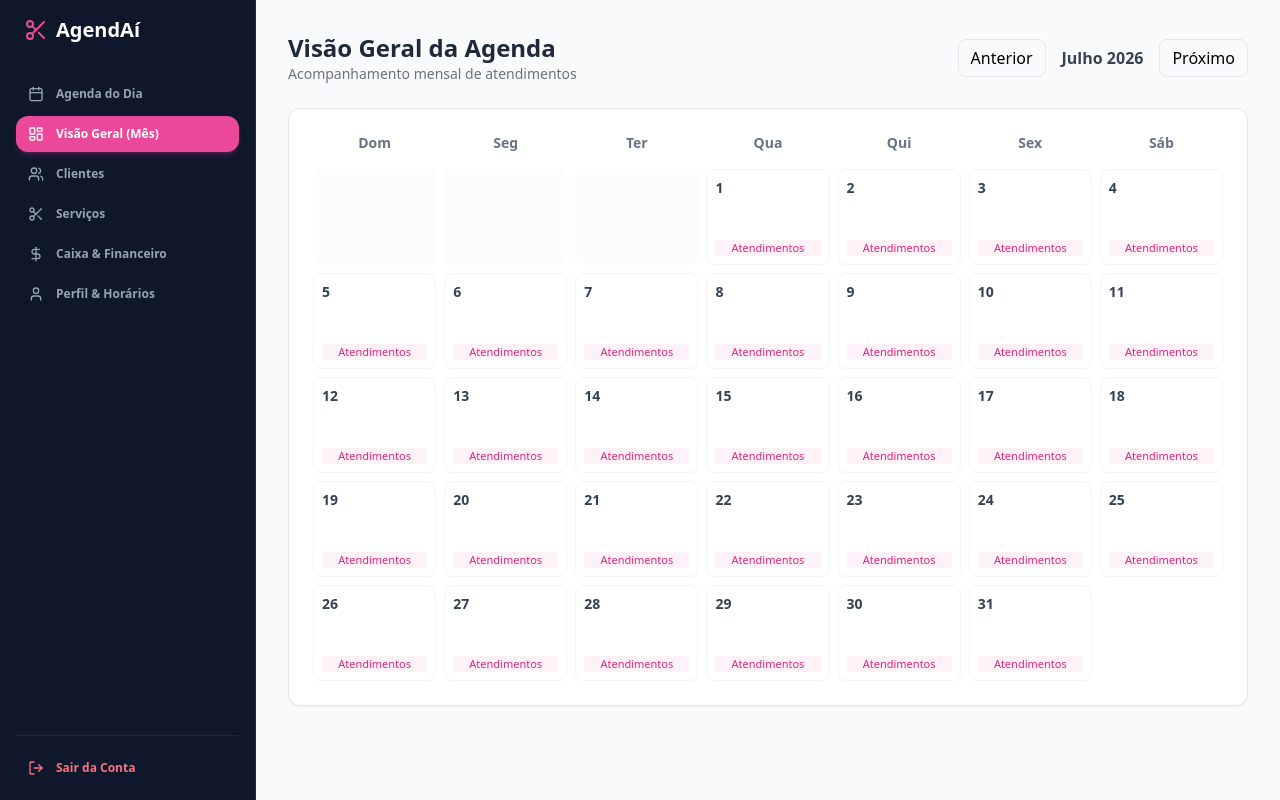
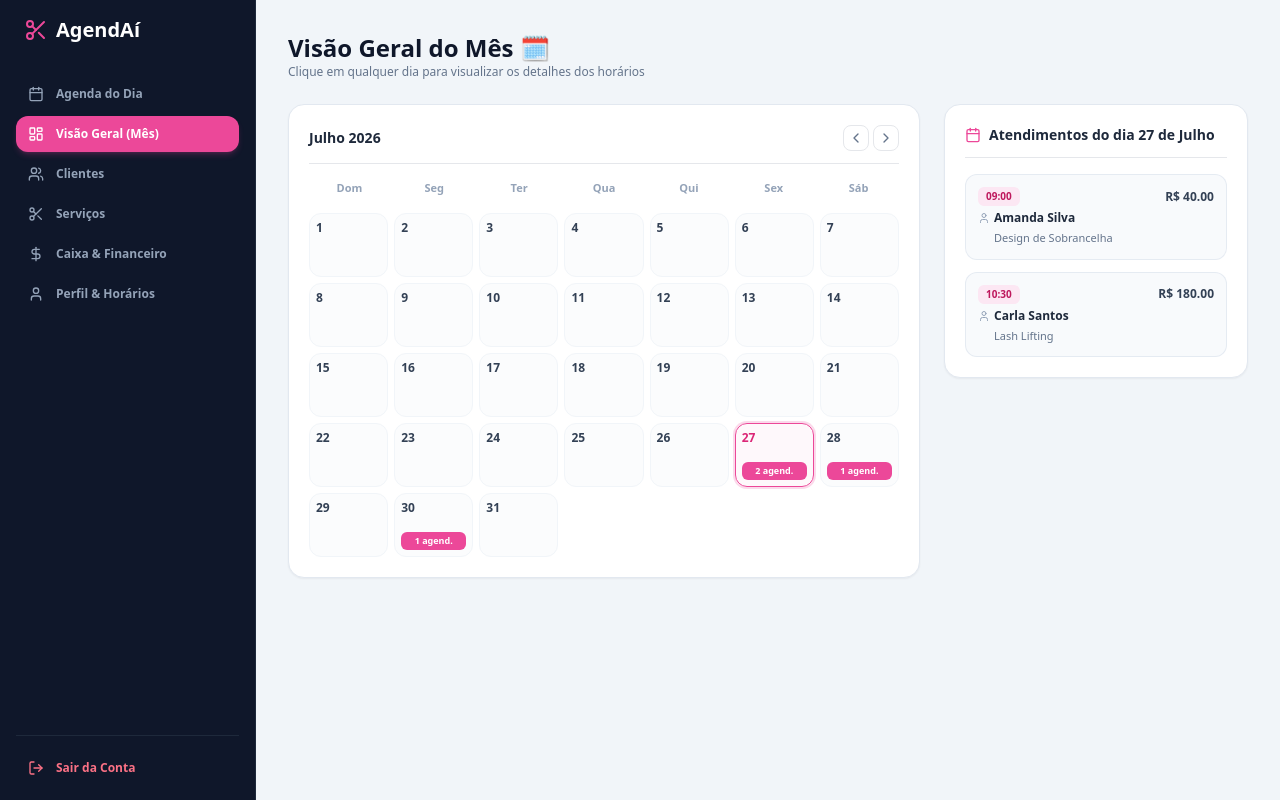
Before and after one commit to felipegdossantos8-glitch/agendai, a Next.js app: page /dashboard/agenda-geral in a window 1280 px wide. Built offline with nearby package versions, Linux system fonts and the light colour scheme.

Commit message:
Update page.tsx

```diff
--- a/src/app/dashboard/agenda-geral/page.tsx
+++ b/src/app/dashboard/agenda-geral/page.tsx
@@ -1,69 +1,114 @@
 "use client";
+
 import { useState } from "react";
 import Sidebar from "@/components/Sidebar";
+import { Calendar as CalendarIcon, Clock, User, ChevronLeft, ChevronRight } from "lucide-react";
 
 export default function AgendaGeralPage() {
-  const [dataAtual, setDataAtual] = useState(new Date());
+  const [diaSelecionado, setDiaSelecionado] = useState<number | null>(27);
 
-  // Gerador simples de dias do mês atual
-  const ano = dataAtual.getFullYear();
-  const mes = dataAtual.getMonth();
-  const diasNoMes = new Date(ano, mes + 1, 0).getDate();
-  const primeiroDiaSemana = new Date(ano, mes, 1).getDay();
+  // Exemplo de agendamentos mapeados por dia do mês atual (Julho)
+  const dadosAgendamentos: Record<number, Array<{ cliente: string; servico: string; hora: string; valor: number }>> = {
+    27: [
+      { cliente: "Amanda Silva", servico: "Design de Sobrancelha", hora: "09:00", valor: 40.0 },
+      { cliente: "Carla Santos", servico: "Lash Lifting", hora: "10:30", valor: 180.0 },
+    ],
+    28: [
+      { cliente: "Juliana Mendes", servico: "Manicure Tradicional", hora: "14:00", valor: 35.0 },
+    ],
+    30: [
+      { cliente: "Patricia Lima", servico: "Limpeza de Pele", hora: "16:00", valor: 120.0 },
+    ],
+  };
 
-  const diasArray = Array.from({ length: diasNoMes }, (_, i) => i + 1);
-  const espacosIniciais = Array.from({ length: primeiroDiaSemana }, (_, i) => i);
-
-  const nomesMeses = [
-    "Janeiro", "Fevereiro", "Março", "Abril", "Maio", "Junho",
-    "Julho", "Agosto", "Setembro", "Outubro", "Novembro", "Dezembro"
-  ];
+  const diasDoMes = Array.from({ length: 31 }, (_, i) => i + 1);
 
   return (
-    <div className="flex min-h-screen bg-gray-50">
+    <div className="flex h-screen bg-slate-100 text-slate-800 overflow-hidden">
       <Sidebar />
-      <main className="flex-1 p-8">
-        <div className="flex justify-between items-center mb-6">
+      <main className="flex-1 p-4 md:p-8 overflow-y-auto">
+        <header className="mb-6 flex justify-between items-center">
           <div>
-            <h1 className="text-2xl font-bold text-gray-800">Visão Geral da Agenda</h1>
-            <p className="text-sm text-gray-500">Acompanhamento mensal de atendimentos</p>
+            <h1 className="text-2xl font-bold text-slate-900">Visão Geral do Mês 🗓️</h1>
+            <p className="text-xs text-slate-500">Clique em qualquer dia para visualizar os detalhes dos horários</p>
           </div>
-          <div className="flex items-center gap-4">
-            <button
-              onClick={() => setDataAtual(new Date(ano, mes - 1, 1))}
-              className="px-3 py-1.5 border rounded-lg hover:bg-white"
-            >
-              Anterior
-            </button>
-            <span className="font-bold text-gray-700">{nomesMeses[mes]} {ano}</span>
-            <button
-              onClick={() => setDataAtual(new Date(ano, mes + 1, 1))}
-              className="px-3 py-1.5 border rounded-lg hover:bg-white"
-            >
-              Próximo
-            </button>
+        </header>
+
+        <div className="grid grid-cols-1 lg:grid-cols-3 gap-6 pb-12">
+          {/* Calendário Mensal */}
+          <div className="lg:col-span-2 bg-white p-5 rounded-2xl border border-slate-200 shadow-sm space-y-4">
+            <div className="flex justify-between items-center border-b pb-3">
+              <span className="font-extrabold text-sm text-slate-800">Julho 2026</span>
+              <div className="flex gap-1">
+                <button className="p-1 rounded-lg border hover:bg-slate-50 text-slate-500"><ChevronLeft size={16} /></button>
+                <button className="p-1 rounded-lg border hover:bg-slate-50 text-slate-500"><ChevronRight size={16} /></button>
               </div>
             </div>
 
-        <div className="bg-white rounded-xl shadow-sm border border-gray-200 p-6">
-          <div className="grid grid-cols-7 gap-2 text-center font-semibold text-gray-500 mb-4 text-sm">
+            <div className="grid grid-cols-7 gap-1 text-center font-bold text-[11px] text-slate-400 mb-2">
               <div>Dom</div><div>Seg</div><div>Ter</div><div>Qua</div><div>Qui</div><div>Sex</div><div>Sáb</div>
             </div>
-          <div className="grid grid-cols-7 gap-2">
-            {espacosIniciais.map((e) => (
-              <div key={`espaco-${e}`} className="h-24 bg-gray-50/50 rounded-lg"></div>
-            ))}
-            {diasArray.map((dia) => (
-              <div
+
+            <div className="grid grid-cols-7 gap-1.5">
+              {diasDoMes.map((dia) => {
+                const temAtendimentos = dadosAgendamentos[dia] && dadosAgendamentos[dia].length > 0;
+                const qtd = temAtendimentos ? dadosAgendamentos[dia].length : 0;
+                const estaSelecionado = diaSelecionado === dia;
+
+                return (
+                  <button
                     key={dia}
-                className="h-24 border border-gray-100 rounded-lg p-2 hover:border-pink-300 transition-colors bg-white flex flex-col justify-between"
+                    onClick={() => setDiaSelecionado(dia)}
+                    className={`h-16 p-1.5 rounded-xl border flex flex-col justify-between items-start transition-all relative ${
+                      estaSelecionado
+                        ? "border-pink-500 bg-pink-50/50 ring-2 ring-pink-500/20"
+                        : "border-slate-100 hover:border-slate-300 bg-slate-50/50"
+                    }`}
                   >
-                <span className="font-bold text-sm text-gray-700">{dia}</span>
-                <span className="text-[11px] text-pink-600 bg-pink-50 rounded px-1 text-center font-medium">
-                  Atendimentos
+                    <span className={`text-xs font-bold ${estaSelecionado ? "text-pink-600" : "text-slate-700"}`}>
+                      {dia}
                     </span>
+
+                    {temAtendimentos && (
+                      <span className="w-full bg-pink-500 text-white text-[9px] font-bold rounded-md py-0.5 px-1 truncate text-center">
+                        {qtd} {qtd === 1 ? "agend." : "agend."}
+                      </span>
+                    )}
+                  </button>
+                );
+              })}
+            </div>
+          </div>
+
+          {/* Painel Lateral de Detalhes do Dia */}
+          <div className="bg-white p-5 rounded-2xl border border-slate-200 shadow-sm flex flex-col h-fit">
+            <h3 className="font-extrabold text-sm text-slate-800 border-b pb-3 mb-4 flex items-center gap-2">
+              <CalendarIcon size={16} className="text-pink-500" />
+              Atendimentos do dia {diaSelecionado ? `${diaSelecionado} de Julho` : "Selecionado"}
+            </h3>
+
+            {diaSelecionado && dadosAgendamentos[diaSelecionado] ? (
+              <div className="space-y-3">
+                {dadosAgendamentos[diaSelecionado].map((item, idx) => (
+                  <div key={idx} className="p-3 bg-slate-50 border border-slate-200/80 rounded-xl space-y-1">
+                    <div className="flex justify-between items-center">
+                      <span className="text-[10px] font-bold bg-pink-100 text-pink-700 px-2 py-0.5 rounded-md">
+                        {item.hora}
+                      </span>
+                      <span className="text-xs font-bold text-slate-700">R$ {item.valor.toFixed(2)}</span>
+                    </div>
+                    <p className="font-bold text-xs text-slate-800 flex items-center gap-1 mt-1">
+                      <User size={12} className="text-slate-400" /> {item.cliente}
+                    </p>
+                    <p className="text-[11px] text-slate-500 pl-4">{item.servico}</p>
                   </div>
                 ))}
+              </div>
+            ) : (
+              <div className="text-center py-8 text-xs text-slate-400">
+                Nenhum atendimento agendado para esta data.
+              </div>
+            )}
           </div>
         </div>
       </main>
```
Lines whose indentation alone changed are shown as unchanged.
